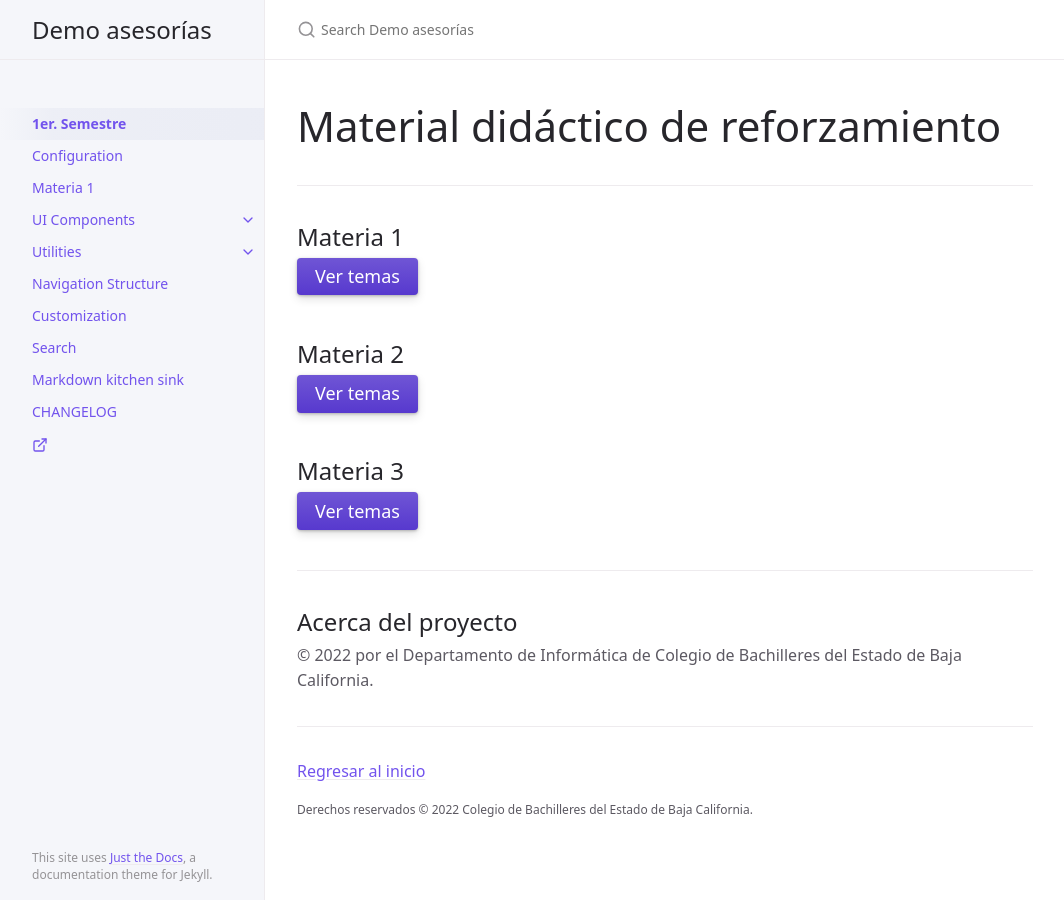
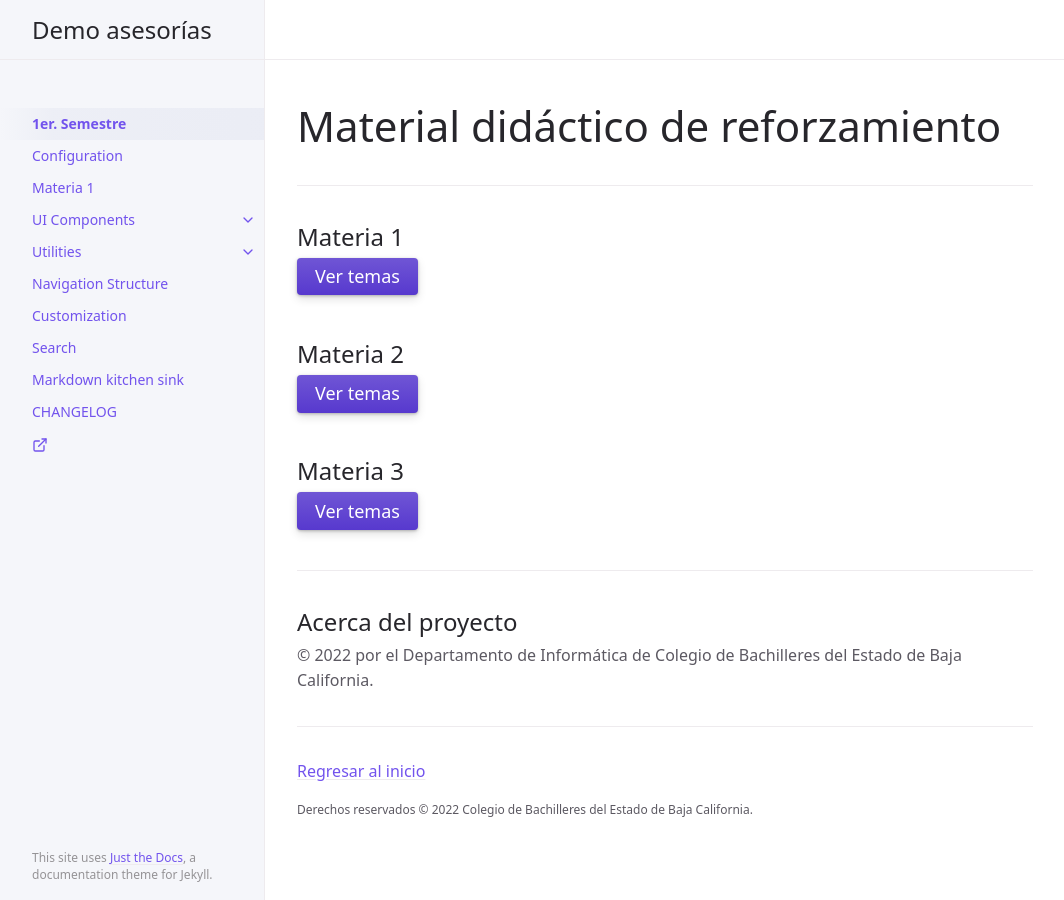
Before and after one commit to CoBachBC/demo-asesorias, a Jekyll site: the page built from index.md, in a window 1280 px wide. Shown: the whole page, without its empty margins (107-1171 px from the left). Built offline with Jekyll 4.4.1, drawn with Linux system fonts in a browser that asks for light colours.

Commit message:
Update _config.yml

```diff
--- a/_config.yml
+++ b/_config.yml
@@ -48,7 +48,7 @@ exclude:
 
 # Enable or disable the site search
 # Supports true (default) or false
-search_enabled: true
+search_enabled: false
 search:
   # Split pages into sections that can be searched individually
   # Supports 1 - 6, default: 2
```
